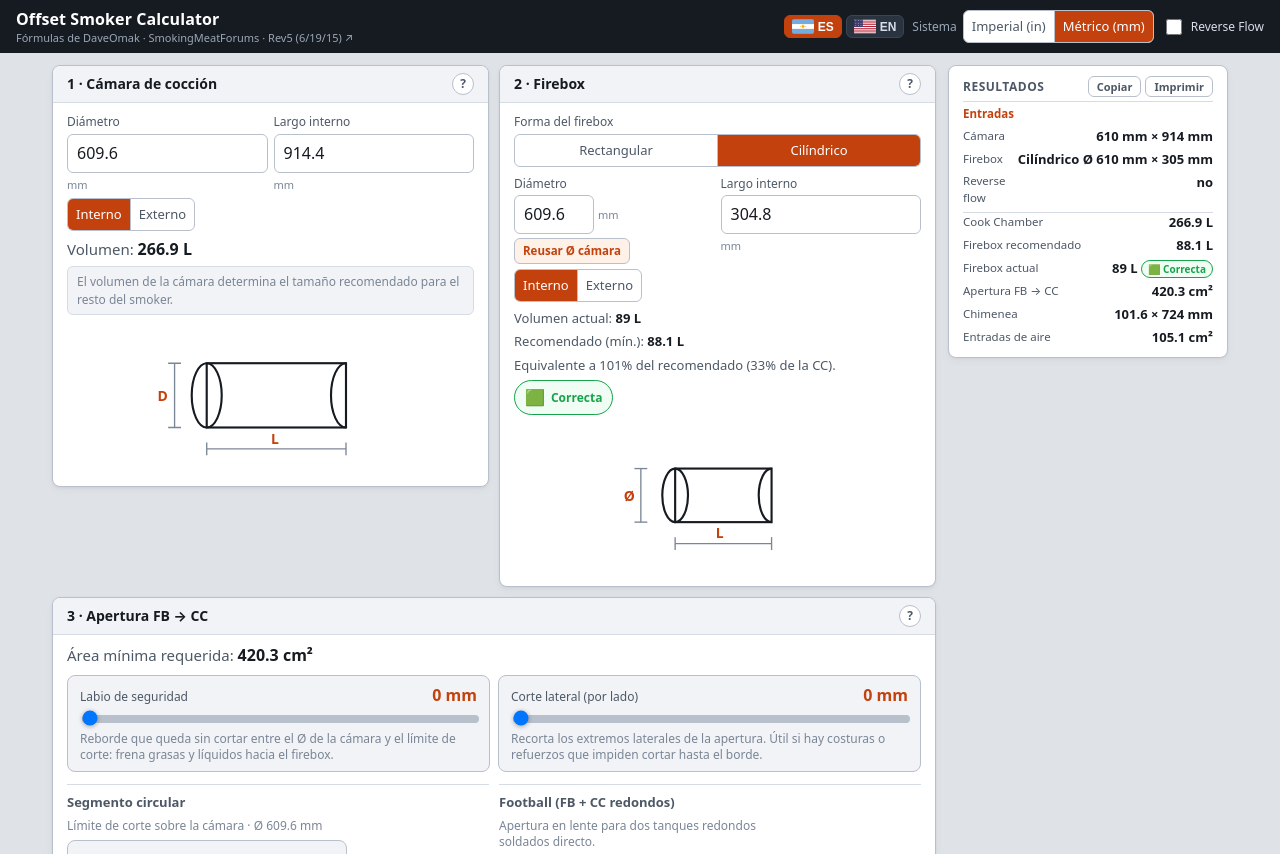
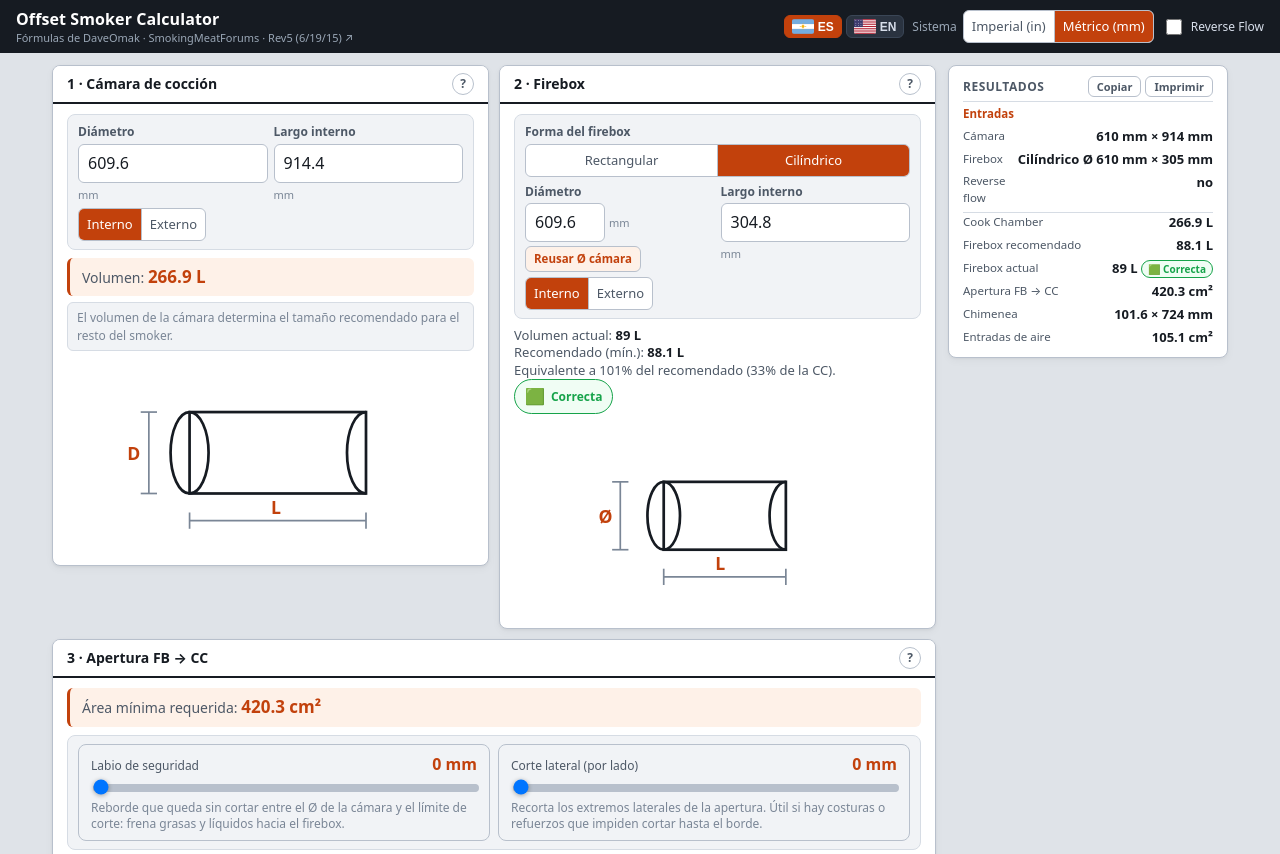
Before and after one commit to pablopeu/smoker, a website built with Vite: page index.html in a window 1280 px wide. Shown: the top 854 px of the page. Built offline with nearby package versions, Linux system fonts and the light colour scheme.

Commit message:
Restructure IA: entry/readout separation + complete print spec sheet
Screen:
- Each section now splits into a tinted .entry zone (what the user sets:
  fields, sliders) and a clean .readout zone (what the calculator returns).
- Headline results per section use .readout-hero (accent left border,
  prominent value) so the eye lands on the answer, not the controls.
- Card headers switched to white with a dark bottom rule for clearer
  section identity without competing with entry/readout blocks.

Print (the main fix — was showing only the sidebar, badly formatted):
- @media print now shows ALL sections (CC, FB, Opening, Stack, Intake),
  not just the sidebar summary. Inputs render with their values, results
  with diagrams, in a single column.
- Hides interactive chrome: range inputs (values remain as text),
  topbar controls, lang switch, help buttons, sidebar, footer.
- B&W friendly: white backgrounds, solid borders, diagrams recolored
  to ink, @page margin 14mm, break-inside avoid per card.
- Confirmed via PDF text extraction: all inputs + outputs + diagrams
  present across the pages.

Co-Authored-By: Claude <noreply@anthropic.com>

```diff
--- a/src/styles.css
+++ b/src/styles.css
@@ -131,8 +131,8 @@ a.subtitle:hover { color: #fff; text-decoration: underline; }
 .card-head {
   display: flex; align-items: center; justify-content: space-between;
   padding: 7px 14px;
-  background: var(--surface-2);
-  border-bottom: 1px solid var(--line-soft);
+  background: var(--surface);
+  border-bottom: 2px solid var(--ink);
 }
 .card-head h2 { font-size: 14px; }
 .help-btn {
@@ -143,6 +143,27 @@ a.subtitle:hover { color: #fff; text-decoration: underline; }
 }
 .help-btn:hover { border-color: var(--accent); color: var(--accent); }
 .card-body { padding: 10px 14px; display: flex; flex-direction: column; gap: 8px; }
+
+/* ---------- Entradas vs Resultados (jerarquía) ---------- */
+/* .entry: lo que el usuario carga (inputs, sliders). Fondo tintado, agrupado. */
+/* .readout: lo que la calculadora devuelve. Fondo blanco, valores prominentes. */
+.entry {
+  background: var(--surface-2);
+  border: 1px solid var(--line-soft);
+  border-radius: 8px;
+  padding: 8px 10px;
+  display: flex; flex-direction: column; gap: 6px;
+}
+.entry .field-label { font-weight: 600; }
+.readout { display: flex; flex-direction: column; gap: 6px; }
+.readout-hero {
+  background: var(--accent-soft);
+  border-left: 3px solid var(--accent);
+  border-radius: 6px;
+  padding: 7px 12px;
+  font-size: 14px; color: var(--ink-soft);
+}
+.readout-hero strong { color: var(--accent); font-size: 17px; font-variant-numeric: tabular-nums; }
 
 /* ---------- Fields ---------- */
 .fields { display: grid; grid-template-columns: repeat(auto-fit, minmax(130px, 1fr)); gap: 6px; }
@@ -350,12 +371,40 @@ a.subtitle:hover { color: #fff; text-decoration: underline; }
 }
 
 /* ---------- Impresión ---------- */
-/* Hoja para el taller: solo el sidebar (entradas + resultados), sin cromo. */
+/* Hoja de taller completa: TODAS las secciones (entradas + resultados + diagramas),
+   una sola columna, B&W nítido. Se oculta el cromo interactivo y el sidebar (la data
+   ya está en las secciones). */
+@page { margin: 14mm; }
 @media print {
-  .topbar, .footer, .help-btn, .no-print, .sections { display: none !important; }
-  body { background: #fff; font-size: 13px; }
-  .layout { display: block; max-width: none; margin: 0; padding: 0; gap: 0; }
-  .sidebar { order: 0; position: static; }
-  .sidebar-card { max-height: none; overflow: visible; box-shadow: none; border: none; padding: 0; }
+  .topbar-controls, .lang-switch, .footer, .help-btn, .sidebar, .no-print { display: none !important; }
+  .topbar { position: static; background: #fff; color: #000; border-bottom: 2px solid #000; padding: 4px 0; }
+  .topbar h1 { font-size: 16px; }
+  .subtitle { color: #444; }
+  body { background: #fff; font-size: 12px; }
+  .layout, .sections { display: block !important; max-width: none; margin: 0; padding: 0; gap: 0; }
+  .sections { display: block !important; }
+  .subblock-row, .split-sub { flex-direction: column !important; }
+  .sub-text, .sub-drawing { max-width: 100% !important; flex: none !important; }
+  input[type="range"] { display: none !important; }
+  .card { box-shadow: none; border: 1px solid #999; break-inside: avoid; page-break-inside: avoid; margin-bottom: 8px; }
+  .card-head { background: #fff; border-bottom: 1.5px solid #000; }
+  .card-head h2 { font-size: 13px; }
+  .card-body { padding: 8px 12px; gap: 6px; }
+  .entry { background: #fff; border: 1px solid #bbb; padding: 6px 8px; }
+  .slider-box { background: #fff; border: 1px dashed #bbb; padding: 4px 8px; }
+  .readout-hero { background: #fff; border: 1.5px solid #000; border-left: 4px solid #000; padding: 5px 10px; }
+  .readout-hero strong { color: #000; }
+  .result-line, .result-line strong, .sb dd, h1, h2, h3, .field-label { color: #000 !important; }
+  .status-pill, .pill { border-color: #555 !important; color: #000 !important; background: #fff !important; }
+  /* diagramas a tinta para B&W nítido */
+  .diag { max-width: 260px; }
+  .diag .seg-fill { fill: #555; fill-opacity: 0.18; stroke: #000; stroke-width: 2; }
+  .diag .dimlbl, .diag .lbl, .diag .sidecut-lbl { fill: #000; }
+  .diag .o { stroke: #000; stroke-width: 2; }
+  .diag .o.faint { stroke: #777; stroke-width: 1.5; stroke-dasharray: 4 3; }
+  .diag .dim { stroke: #555; }
+  .diag .vent { stroke: #000; }
+  .diag .intake { fill: #555; fill-opacity: 0.3; }
+  .note { background: #fff; border: 1px solid #bbb; color: #333; }
   * { -webkit-print-color-adjust: exact; print-color-adjust: exact; }
 }
--- a/src/views/sections.js
+++ b/src/views/sections.js
@@ -72,20 +72,25 @@ function diaField(id, labelKey, modeName, wallWrapId, wallId, inputClass = '') {
 
 function cookChamberHtml() {
   return `
+  <div class="entry">
     <div class="fields">${diaField('in-cc-dia', 'cc.diameter', 'cc-dia-mode', 'cc-wall-wrap', 'in-cc-wall')}${lenField('in-cc-len', 'cc.length')}</div>
+  </div>
+  <div class="readout">
+    <div class="readout-hero">${t('cc.volume')}: <strong id="out-cc-volume">—</strong></div>
     <div class="split-sub">
       <div class="sub-text">
-      <div class="result-line big">${t('cc.volume')}: <strong id="out-cc-volume">—</strong></div>
         <p class="note">${t('cc.note')}</p>
       </div>
       <div class="sub-drawing">
         <div id="cc-svg" class="diag-wrap"></div>
+      </div>
     </div>
   </div>`;
 }
 
 function fireboxHtml() {
   return `
+  <div class="entry">
     <div class="fields">
       <label class="field">
         <span class="field-label">${t('fb.shape')}</span>
@@ -120,6 +125,8 @@ function fireboxHtml() {
       </div>
       ${lenField('in-fb-cyl-len', 'fb.cylLength')}
     </div>
+  </div>
+  <div class="readout">
     <div class="split-sub">
       <div class="sub-text">
         <div class="result-line">${t('fb.current')}: <strong id="out-fb-volume">—</strong></div>
@@ -130,13 +137,17 @@ function fireboxHtml() {
       <div class="sub-drawing">
         <div id="fb-svg" class="diag-wrap"></div>
       </div>
+    </div>
   </div>`;
 }
 
 function openingHtml() {
   return `
-  <div class="result-line big">${t('opening.required')}: <strong id="out-open-area">—</strong></div>
+  <div class="readout">
+    <div class="readout-hero">${t('opening.required')}: <strong id="out-open-area">—</strong></div>
+  </div>
 
+  <div class="entry">
     <div class="lip-row">
       <div class="slider-box">
         <div class="slider-box-head">
@@ -156,8 +167,9 @@ function openingHtml() {
         <div class="result-line hint">${t('opening.sideCutHint')}</div>
       </div>
     </div>
+  </div>
 
-  <div class="subblock" id="rect-block">
+  <div class="readout subblock" id="rect-block">
     <h3>${t('opening.rect')}</h3>
     <div class="result-line">${t('opening.width')}: <strong id="out-rect-width">—</strong> <span class="muted">${t('opening.fromFb')}</span></div>
     <div class="result-line">${t('opening.height')}: <strong id="out-rect-height">—</strong></div>
@@ -168,7 +180,7 @@ function openingHtml() {
       <div class="sub-text">
         <h3>${t('opening.segment')}</h3>
         <div class="result-line hint" id="out-seg-oncc">—</div>
-        <div class="slider-box">
+        <div class="entry slider-box">
           <div class="slider-box-head">
             <span>${t('opening.cutHeight')} (h)</span>
             <strong id="out-seg-h">—</strong>
@@ -192,7 +204,7 @@ function openingHtml() {
         <h3>${t('opening.football')}</h3>
         <div class="result-line hint">${t('opening.footballHint')}</div>
         <div class="result-line hint" id="out-football-radius">—</div>
-        <div class="slider-box">
+        <div class="entry slider-box">
           <div class="slider-box-head">
             <span>${t('opening.cutHeightCap')} (h)</span>
             <strong id="out-football-h">—</strong>
@@ -217,25 +229,34 @@ function openingHtml() {
 
 function stackHtml() {
   return `
+  <div class="entry">
     <div class="fields fields-1">${lenField('in-stack-dia', 'stack.diameter')}</div>
+  </div>
+  <div class="readout">
     <div class="split-sub">
       <div class="sub-text">
         <div class="result-line">${t('stack.esv')}: <strong id="out-stack-esv">—</strong></div>
-      <div class="result-line big">${t('stack.length')}: <strong id="out-stack-length">—</strong></div>
+        <div class="readout-hero">${t('stack.length')}: <strong id="out-stack-length">—</strong></div>
         <div class="result-line hint" id="out-stack-target-line">—</div>
         <p class="note">${t('stack.note')}</p>
       </div>
       <div class="sub-drawing diag-sm">
         <div id="stack-svg" class="diag-wrap"></div>
       </div>
+    </div>
   </div>`;
 }
 
 function intakeHtml() {
   return `
-  <div class="result-line big">${t('intake.area')}: <strong id="out-intake-area">—</strong></div>
+  <div class="readout">
+    <div class="readout-hero">${t('intake.area')}: <strong id="out-intake-area">—</strong></div>
     <div class="result-line hint" id="out-intake-split-line">—</div>
+  </div>
+  <div class="entry">
     <div class="fields fields-1">${lenField('in-intake-hole', 'intake.holeDia')}</div>
+  </div>
+  <div class="readout">
     <div class="result-line">${t('intake.holes')}: <strong id="out-intake-holes">—</strong></div>
     <div class="diag-row">
       <div>
@@ -246,14 +267,17 @@ function intakeHtml() {
       <div id="intake-front-svg" class="diag-wrap"></div>
       <div class="diag-cap">${t('intake.frontCap')}</div>
     </div>
+    </div>
   </div>`;
 }
 
 function reverseFlowHtml() {
   return `
+  <div class="readout">
     <div class="result-line">${t('rf.under')} <span class="muted">${t('rf.equals')}</span>: <strong id="out-rf-under">—</strong></div>
     <div class="result-line">${t('rf.end')} <span class="muted">${t('rf.equals')}</span>: <strong id="out-rf-end">—</strong></div>
-  <p class="note">${t('rf.note')}</p>`;
+    <p class="note">${t('rf.note')}</p>
+  </div>`;
 }
 
 export function buildSections() {
```
Also changed, not shown: images/logo.png (added). Lines whose indentation alone changed are shown as unchanged.
